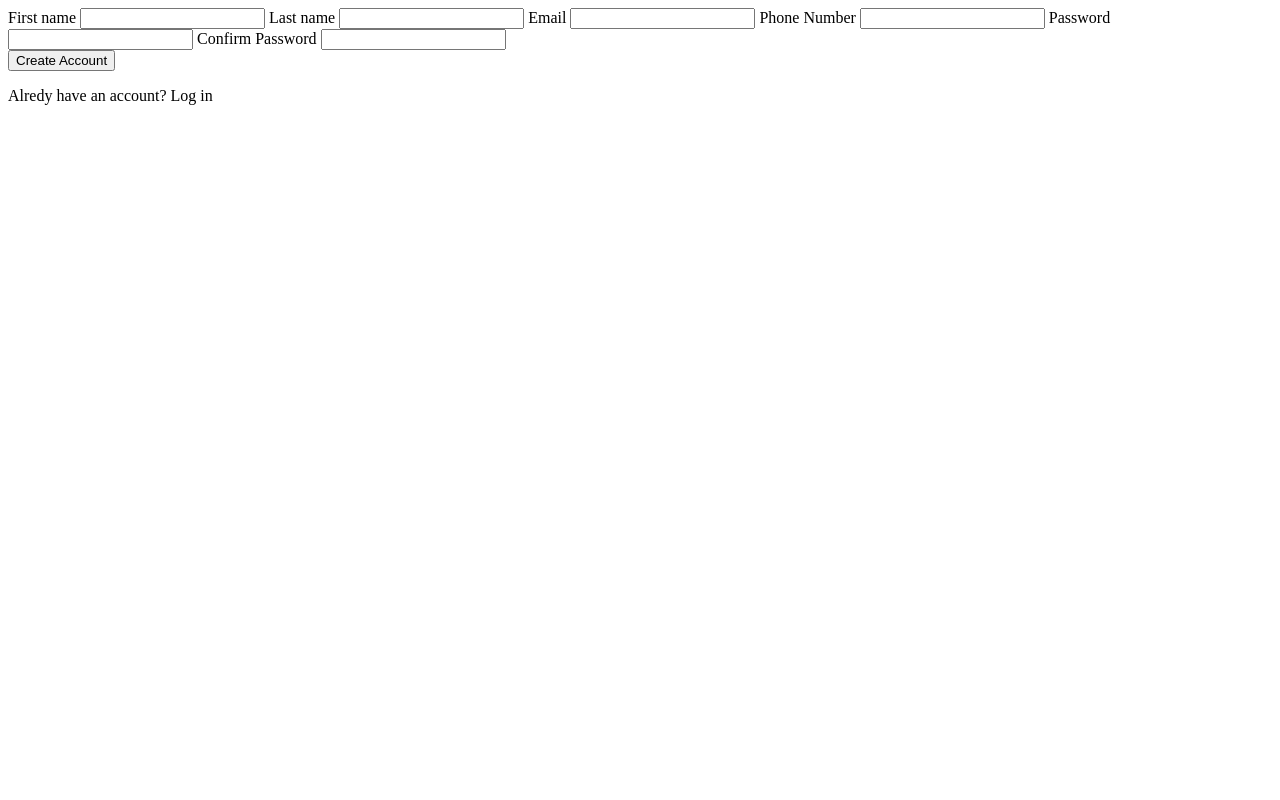
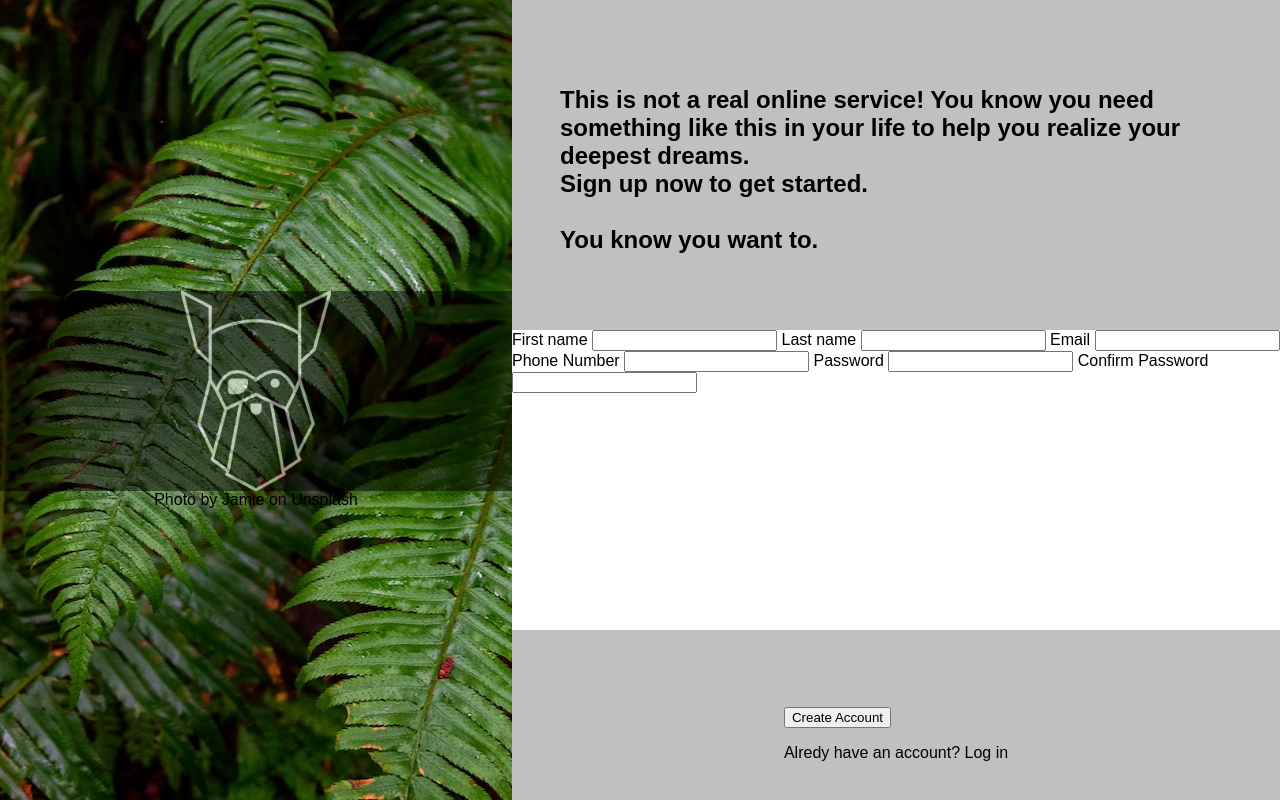
Before and after one commit to xyzabcok/odin-form, a plain HTML site: page index.html in a window 1280 px wide. Drawn offline with Linux system fonts and the light colour scheme.

Commit message:
Add intial css styling

```diff
--- a/index.html
+++ b/index.html
@@ -12,11 +12,20 @@
 <body>
     <div class="wrapper">
         <div class="left">
-            <div class="odin-overlay"></div>
-            <div class="photo-credit"></div>
+            <div class="odin-overlay">
+                <img src="odin-lined.png" class="odin">
+            </div>
+            <div class="photo-credit">Photo by Jamie on Unsplash</div>
         </div>
+
         <div class="right">
-            <div class="greeting"></div>
+            <div class="greeting">This is not a real online service! You know you need something like this in your life
+                to help you realize your deepest dreams.<br />
+                Sign up now to get started.
+                <br />
+                <br />
+                You know you want to.
+            </div>
             <div class="form-container">
                 <form action="#" class="register">
                     <label for="fname">First name</label>
--- a/style.css
+++ b/style.css
@@ -1,3 +1,71 @@
+* {
+    box-sizing: border-box;
+}
+
+body {
+    margin: 0;
+    font-family: Arial, sans-serif;
+    background-color: #F9FAFB;
+}
+
 .wrapper {
     display: flex;
+    height: 100vh;
+    align-items: center;
+    justify-content: center;
 }
+
+.greeting {
+    font-size: 1.5rem;
+    font-weight: 700;
+    padding: 4rem 3rem 0rem 3rem;
+}
+
+.form-container {
+    background-color: white;
+    height: 300px;
+    width: 100%;
+    margin-top: 2rem;
+    margin-bottom: 2rem;
+}
+
+.left {
+    background-image: url("fern.png");
+    background-position: center;
+    background-repeat: no-repeat;
+    height: 100vh;
+    min-width: 40%;
+    display: flex;
+    align-items: center;
+    justify-content: center;
+    flex-direction: column;
+}
+
+.odin-overlay {
+    height: 200px;
+    background-color: black;
+    opacity: 0.5;
+    width: 100%;
+    display: flex;
+    justify-content: center;
+    align-items: center;
+}
+
+.odin {
+    max-height: 100%;
+    max-width: 100%;
+    text-align: center;
+}
+
+.right {
+    background-color: silver;
+    display: flex;
+    justify-content: center;
+    align-items: center;
+    height: 100%;
+    min-width: 60%;
+    flex-wrap: wrap;
+
+
+
+}
```
Also changed, not shown: fern.png (added), odin-lined.png (added).
